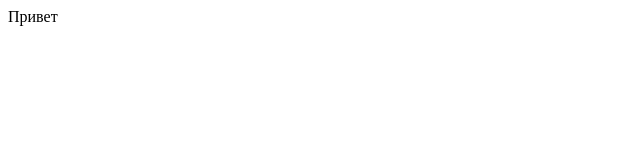
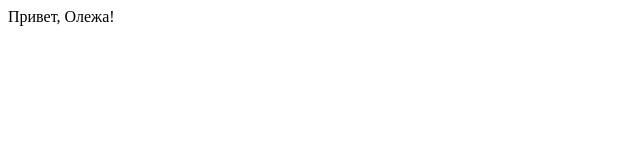
Before and after one commit to kolesnikovanm/kolesnikovanm.github.io, a plain HTML site: page index.html in a window 1280 px wide. Shown: the full height of the page, 0-640 px from the left. Drawn offline with Linux system fonts and the light colour scheme.

Commit message:
Вторая

```diff
--- a/index.html
+++ b/index.html
@@ -5,6 +5,5 @@
         <title>WEB</title>
     </head>
     <body>
-      Привет
+      Привет, Олежа!
     </body>
-</html>
```
